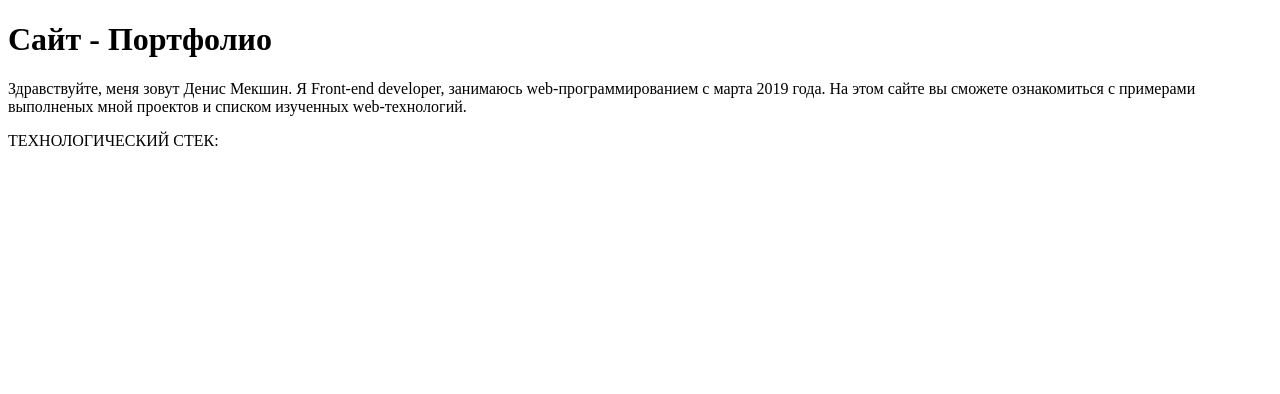
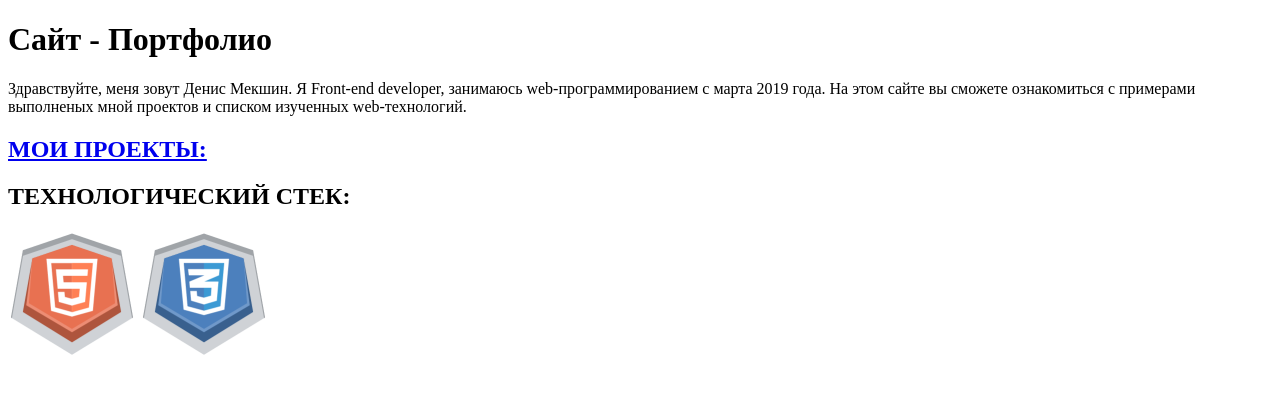
Before and after one commit to code-tracery/code-tracery.github.io, a plain HTML site: page index.html in a window 1280 px wide. Drawn offline with Linux system fonts and the light colour scheme.

Commit message:
add resourse

```diff
--- a/index.html
+++ b/index.html
@@ -18,14 +18,17 @@
             На этом сайте вы сможете ознакомиться с примерами выполненых мной проектов и
             списком изученных web-технологий.
         </p>
-        <p>
-            ТЕХНОЛОГИЧЕСКИЙ СТЕК:
-        </p>
+        <h2><a href="#" onclick="f1()">МОИ ПРОЕКТЫ:</a></h2>
+
+            <h2>ТЕХНОЛОГИЧЕСКИЙ СТЕК:</h2>
+            <img src="img/html5.png" alt="html5">
+            <img src="img/css3.png" alt="css3">
+
     </main>
 
     <footer>
 
     </footer>
-
+   <script src="script.js"></script>
 </body>
 </html>
--- /dev/null
+++ b/script.js
@@ -0,0 +1,3 @@
+function f1() {
+    alert('К сожалению готовых проектов пока нет, но я работаю над этим');
+}
```
Also changed, not shown: img/css3.png (added), img/html5.png (added).
